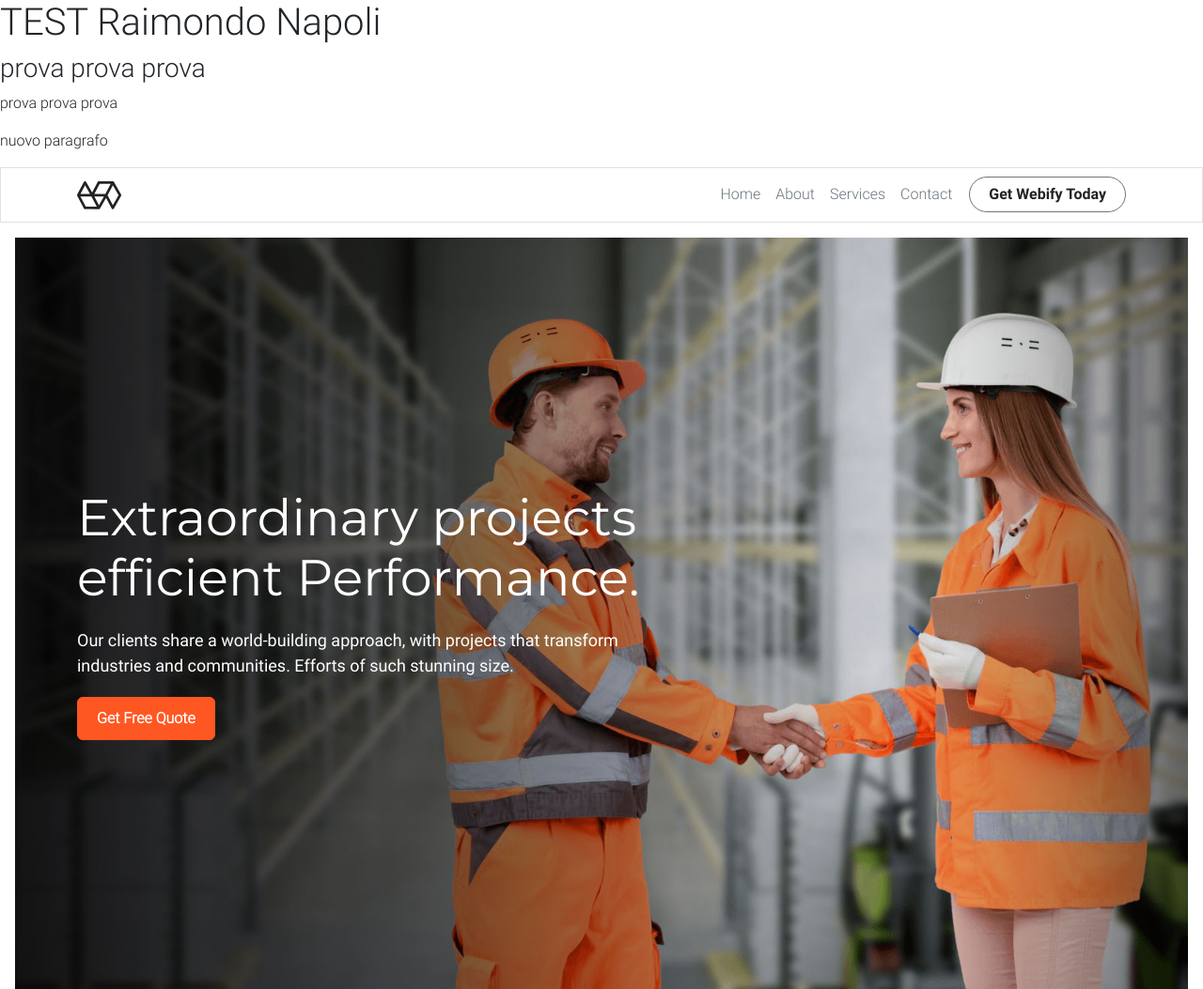
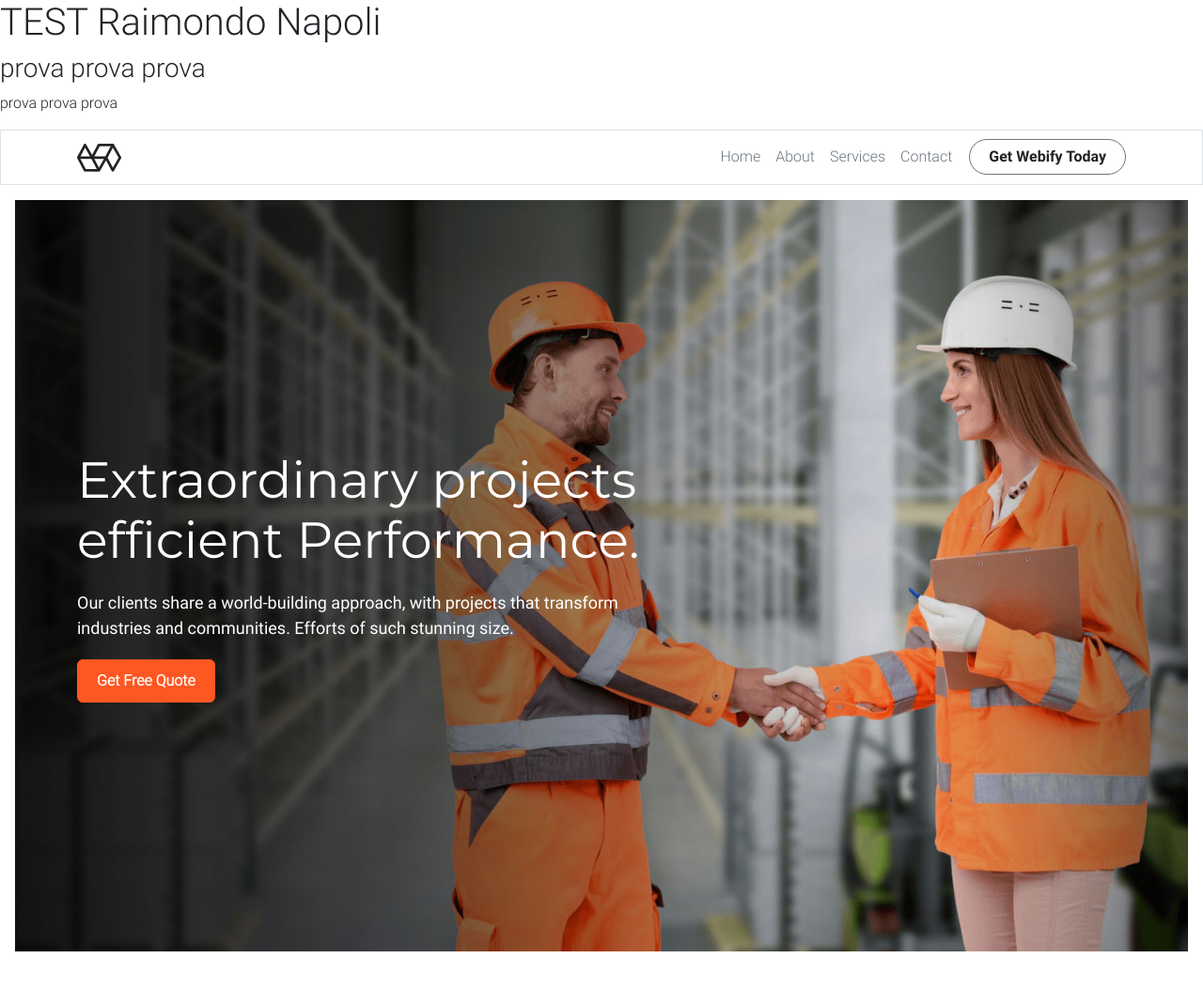
Before and after one commit to Rainapster/htmlScssSite, a plain HTML site: page index.html in a window 1280 px wide. Shown: the top 1053 px of the page at 94% size. Drawn offline with nearby package versions, Linux system fonts and the light colour scheme.

Commit message:
remove p

```diff
--- a/index.html
+++ b/index.html
@@ -18,7 +18,6 @@
     <h1>TEST Raimondo Napoli</h1>
     <h3>prova prova prova</h3>
     <p>prova prova prova</p>
-    <p>nuovo paragrafo</p>
   </div>
   <div class="bg-white">
     <nav class="navbar navbar-expand-lg navbar-light navbar-custom border-bottom border">
```
